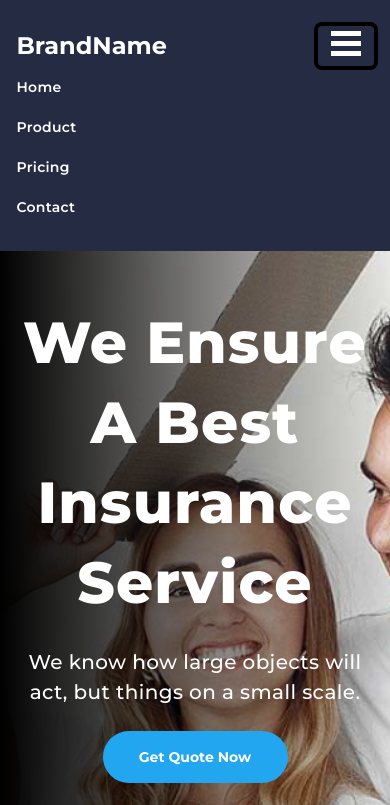
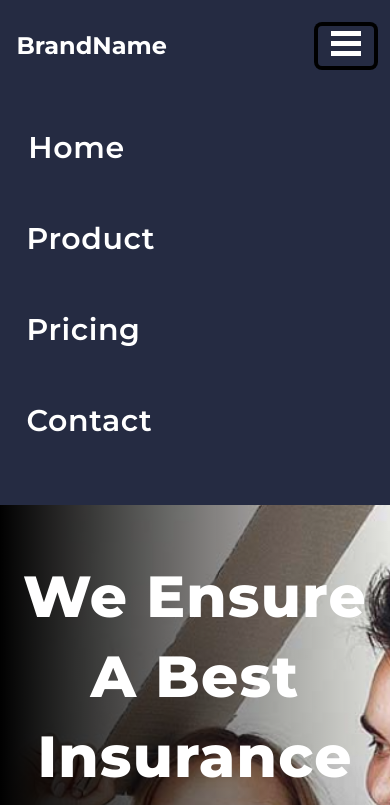
Before and after one commit to mayureshk-haptiq/HTML_CSS_ASSESSMENTS, a plain HTML site: page Assignment_5/index.html in a window 390 px wide. Both pictures are taken after a click on the button "Toggle navigation". Shown: the top 805 px of the page. Drawn offline with nearby package versions, Linux system fonts and the light colour scheme.

Commit message:
ass5 updates

```diff
--- a/Assignment_5/css/styles.css
+++ b/Assignment_5/css/styles.css
@@ -54,6 +54,9 @@ ul {
 
 .navItemsLeft a {
   color: white;
+  width: 100px;
+  text-align: center;
+  margin: 0 10px;
   font-weight: 600;
   font-size: 14px;
   line-height: 24px;
@@ -490,9 +493,13 @@ select.form-select {
   letter-spacing: 0.01em;
 }
 
-/* .disclaimer .row {
-  align-items: center;
-} */
+.navItemsLeft a:hover {
+  color: white;
+  transform: scale(1.1);
+  font-weight: 900;
+  padding-left: 0;
+  padding-right: 0;
+}
 
 @media (max-width: 990px) {
   .navbar,
@@ -508,6 +515,17 @@ select.form-select {
 @media (max-width: 768px) {
   .navItemsRight a {
     display: none;
+  }
+
+  .navItemsLeft {
+    margin-top: 50px;
+    text-align: center;
+  }
+
+  .navItemsLeft a {
+    font-size: 30px;
+    line-height: 45px;
+    margin-bottom: 30px;
   }
 
   .banner .row,
--- a/Assignment_5/index.html
+++ b/Assignment_5/index.html
@@ -143,7 +143,7 @@
       <div
         class="container-md d-flex flex-column justify-content-center align-items-center"
       >
-        <div class="row sectionHeader">
+        <div class="sectionHeader">
           <div class="col">
             <h2>Industry</h2>
             <div class="headerPara">
```
